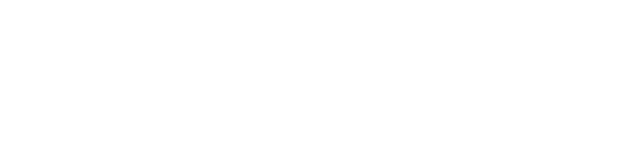
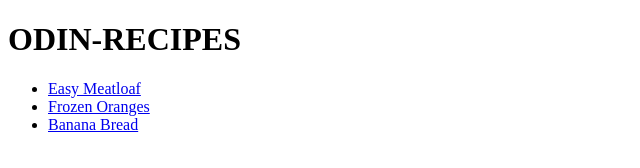
Before and after one commit to Incandenza2/odin-recipes, a plain HTML site: page index.html in a window 1280 px wide. Shown: the whole page, without its empty margins (0-640 px from the left). Drawn offline with Linux system fonts and the light colour scheme.

Commit message:
Er..., stuff got confused with the folder after I renamed it.

```diff
--- a/index.html
+++ b/index.html
@@ -0,0 +1,15 @@
+<!DOCTYPE html>
+    <html>
+        <head>
+            <meta charset="UTF-8">
+            <title>odin-recipes</title>
+        </head>
+        <body>
+            <h1>ODIN-RECIPES</h1>
+            <ul>
+                <li><a href="./recipes/easymeatloaf.html">Easy Meatloaf</a></li>
+                <li><a href="./recipes/frozenoranges.html">Frozen Oranges</a></li>
+                <li><a href="./recipes/bananabread.html">Banana Bread</a></li>
+            </ul>
+        </body>
+    </html>
```
Also changed, not shown: recipes/bananabread.html (+1 -1 lines), recipes/easymeatloaf.html (+1 -1 lines), recipes/frozenoranges.html (+1 -1 lines).
